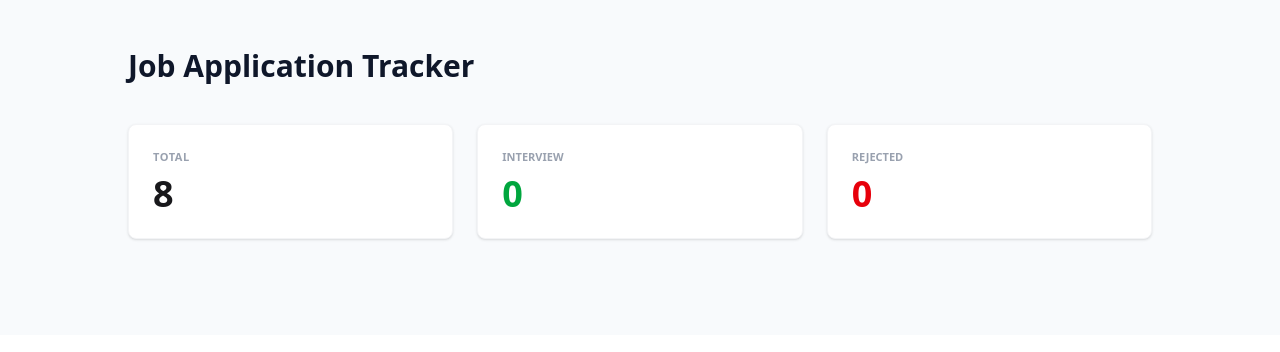
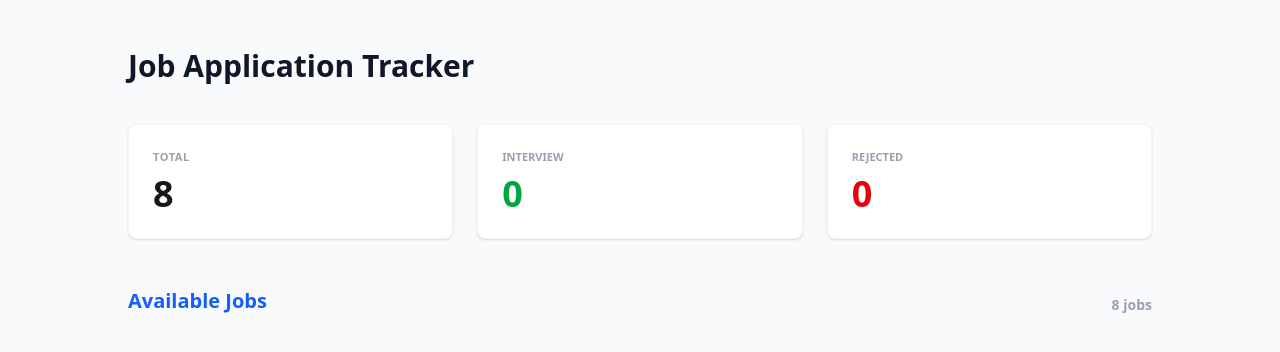
Before and after one commit to shobujsheikh16/Assignment-4, a plain HTML site: page index.html in a window 1280 px wide. Drawn offline with nearby package versions, Linux system fonts and the light colour scheme.

Commit message:
Available Jobs Section

```diff
--- a/index.html
+++ b/index.html
@@ -39,5 +39,14 @@
                 <h2 id="rejected-count" class="text-4xl font-bold text-red-600">0</h2>
             </div>
         </div>
+
+         <!-- Available Jobs Section -->
+
+        <div class="flex justify-between items-end mb-6">
+            <h2 class="text-xl font-bold text-blue-600">Available Jobs</h2>
+            <p class="text-gray-400 text-sm font-bold"><span id="header-count">8</span> jobs</p>
+        </div>
+
+
 </body>
 </html>
```
